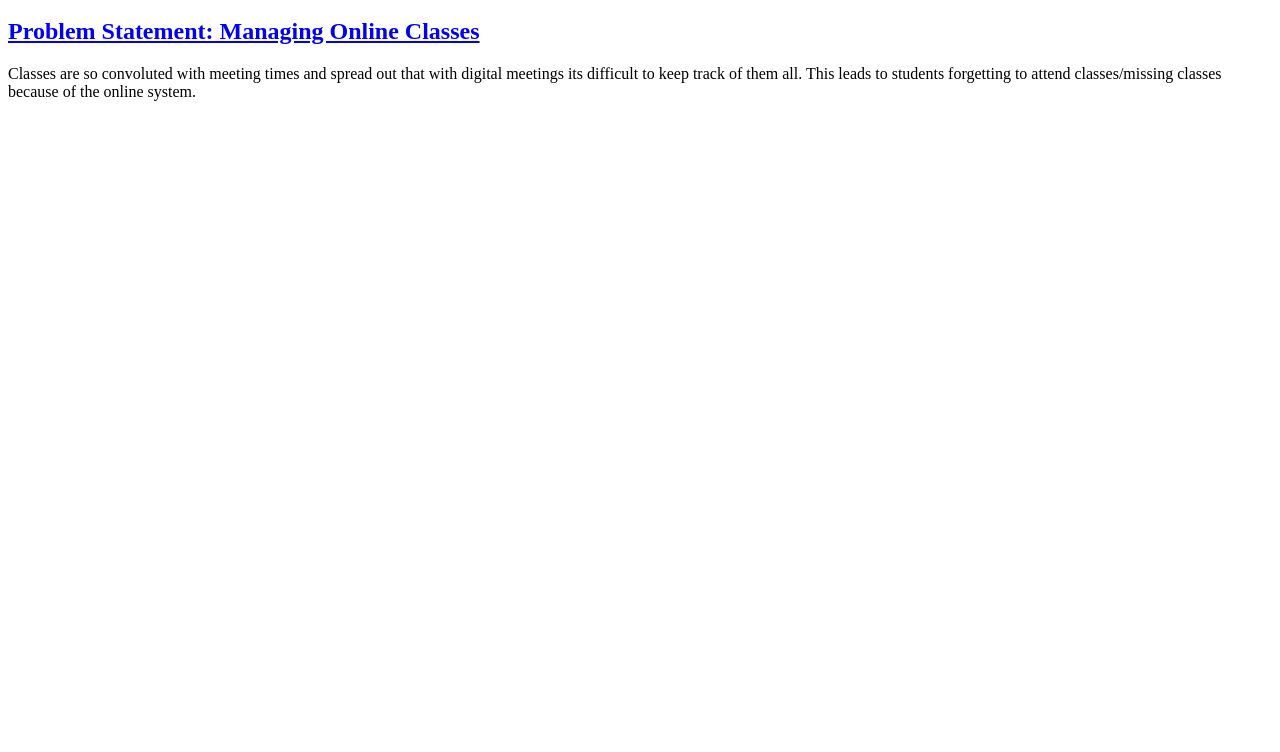
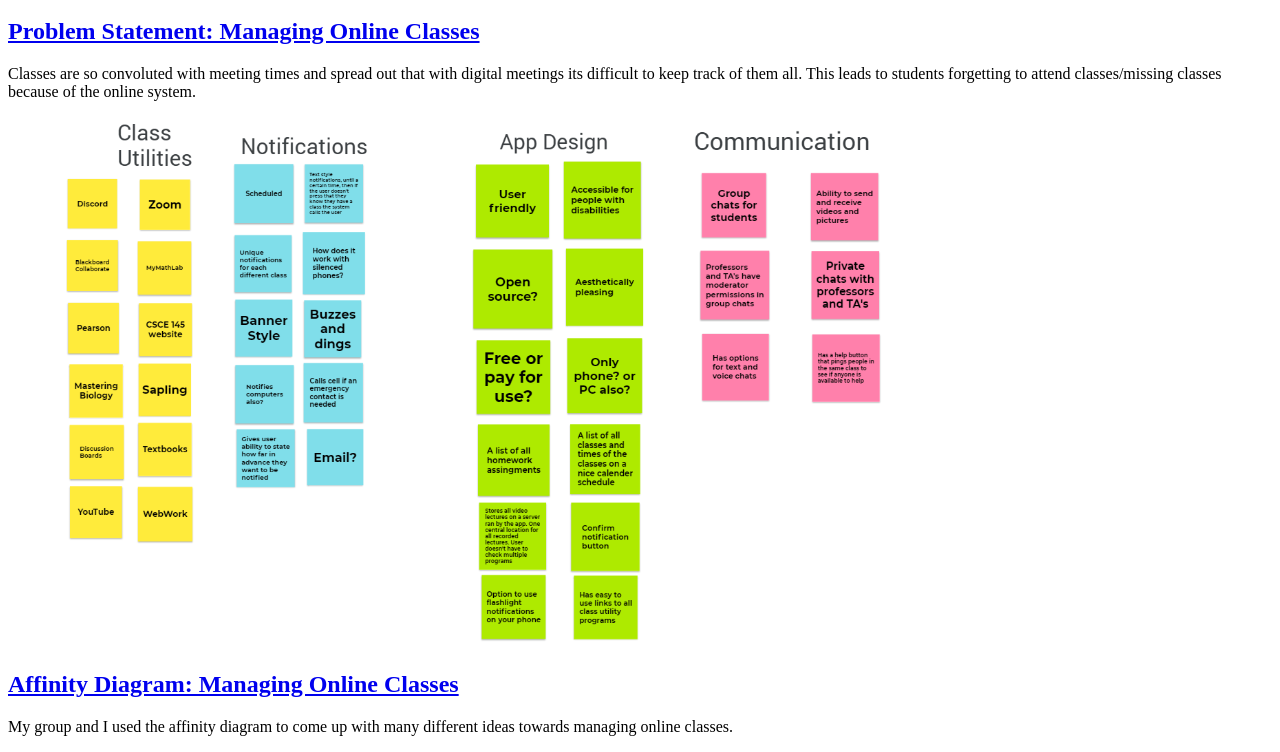
Before and after one commit to mosCol129/mocCol129.github.io, a plain HTML site: page index.html in a window 1280 px wide. Shown: the part 461-1213 px from the top of the page. Before the commit the page ends 800 px from the top, so only its background shows below. Drawn offline with Linux system fonts and the light colour scheme.

Commit message:
Add files via upload

```diff
--- a/index.html
+++ b/index.html
@@ -6,6 +6,7 @@
     <body>
         <h1>Colson Mosley's CSCE 190 Site</h1>
 
+        <!-- Problem Statement Assignment-->
         <section class="assignment">
             <a href="files/Problem Statement.pdf"><img src="images/unknown.png"></a>
             <section class="ass-details">
@@ -15,5 +16,16 @@
                 </p>
             </section>
         </section>
+
+        <!-- Affinity Diagram Assignment-->
+        <section class="assignment">
+            <a href="files/Affinity_Diagram_2.pdf"><img src="images/unknown2.png"></a>
+            <section class="ass-details">
+                <a href="files/Affinity_Diagram_2.pdf"><h2>Affinity Diagram: Managing Online Classes</h2></a>
+                <p>
+                    My group and I used the affinity diagram to come up with many different ideas towards managing online classes.
+                </p>
+            </section>
+        </section>
     </body>
 </html>
```
Also changed, not shown: images/unknown2.png (added), 1 other file.
